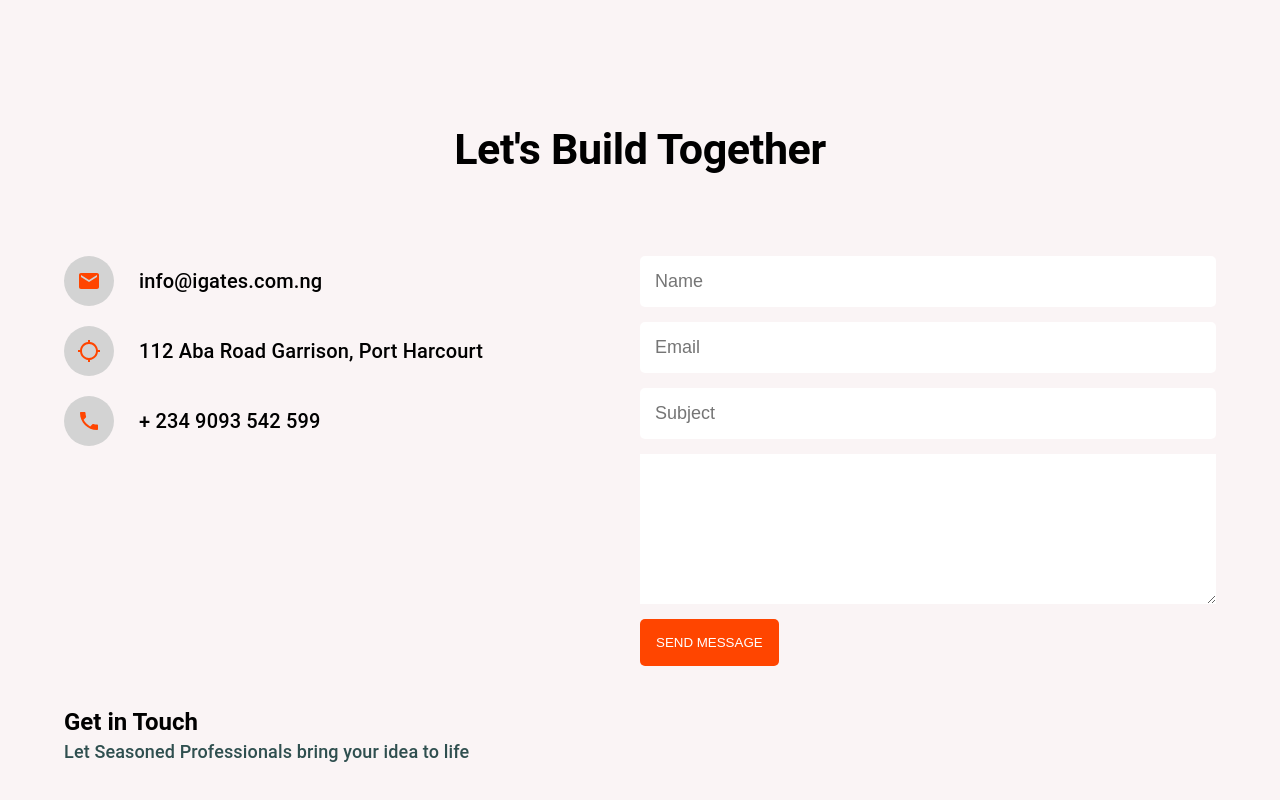
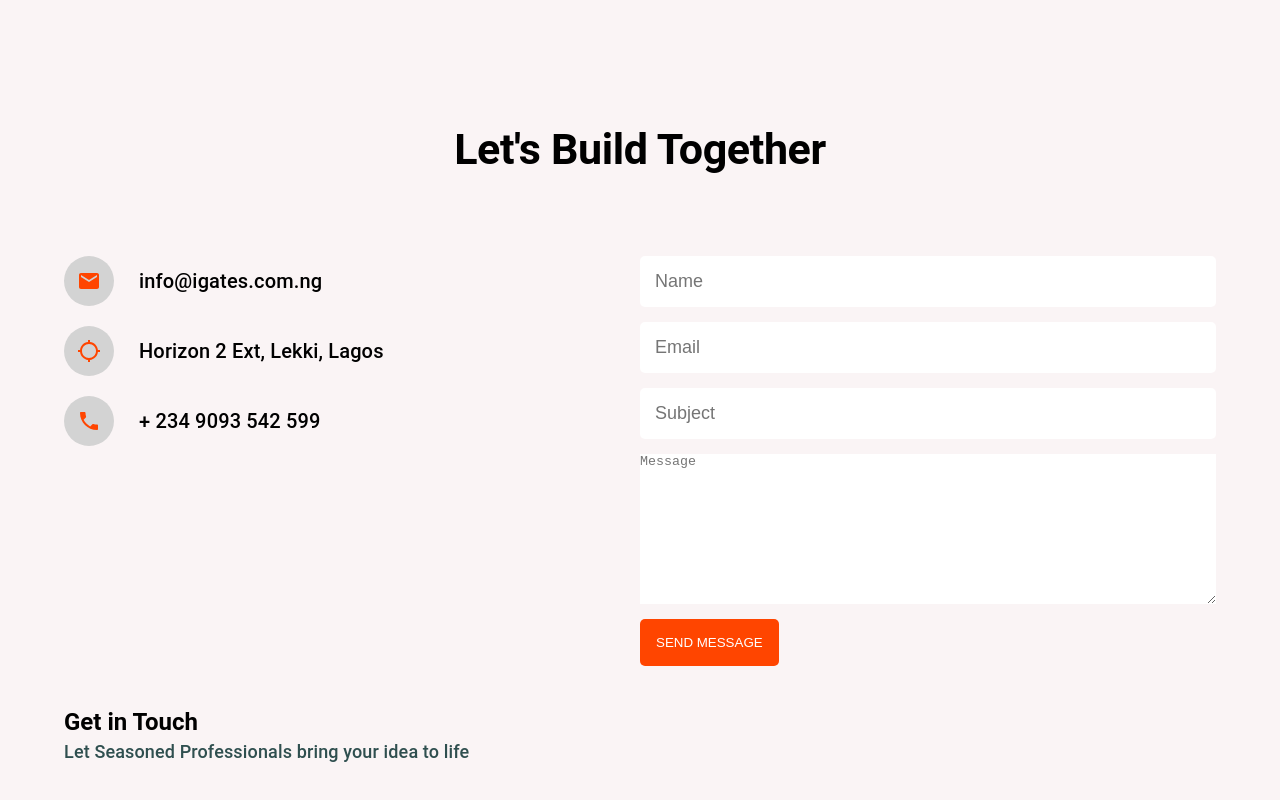
Before and after one commit to sytyccian/igates, a React (Create React App) app: page / in a window 1280 px wide. Shown: the part 3785-4585 px from the top of the page. Built offline with nearby package versions, Linux system fonts and the light colour scheme.

Commit message:
changed address in contact form

```diff
--- a/src/components/contact/Contact.js
+++ b/src/components/contact/Contact.js
@@ -81,7 +81,7 @@ const Contact = () => {
               component='p'
               sx={{ fontWeigh: "bold", fontSize: { xs: "16px", sm: "20px" } }}
             >
-              112 Aba Road Garrison, Port Harcourt
+              Horizon 2 Ext, Lekki, Lagos
             </Typography>
           </Box>
           {/* End of Location */}
--- a/src/components/contact/Form.js
+++ b/src/components/contact/Form.js
@@ -14,7 +14,13 @@ const Form = () => {
       <input type='text' placeholder='Name' />
       <input type='email' placeholder='Email' />
       <input type='text' placeholder='Subject' />
-      <textarea name='' id='' cols='30' rows='10'></textarea>
+      <textarea
+        name=''
+        id=''
+        cols='30'
+        rows='10'
+        placeholder='Message'
+      ></textarea>
       <button>SEND MESSAGE</button>
     </Box>
   )
```
